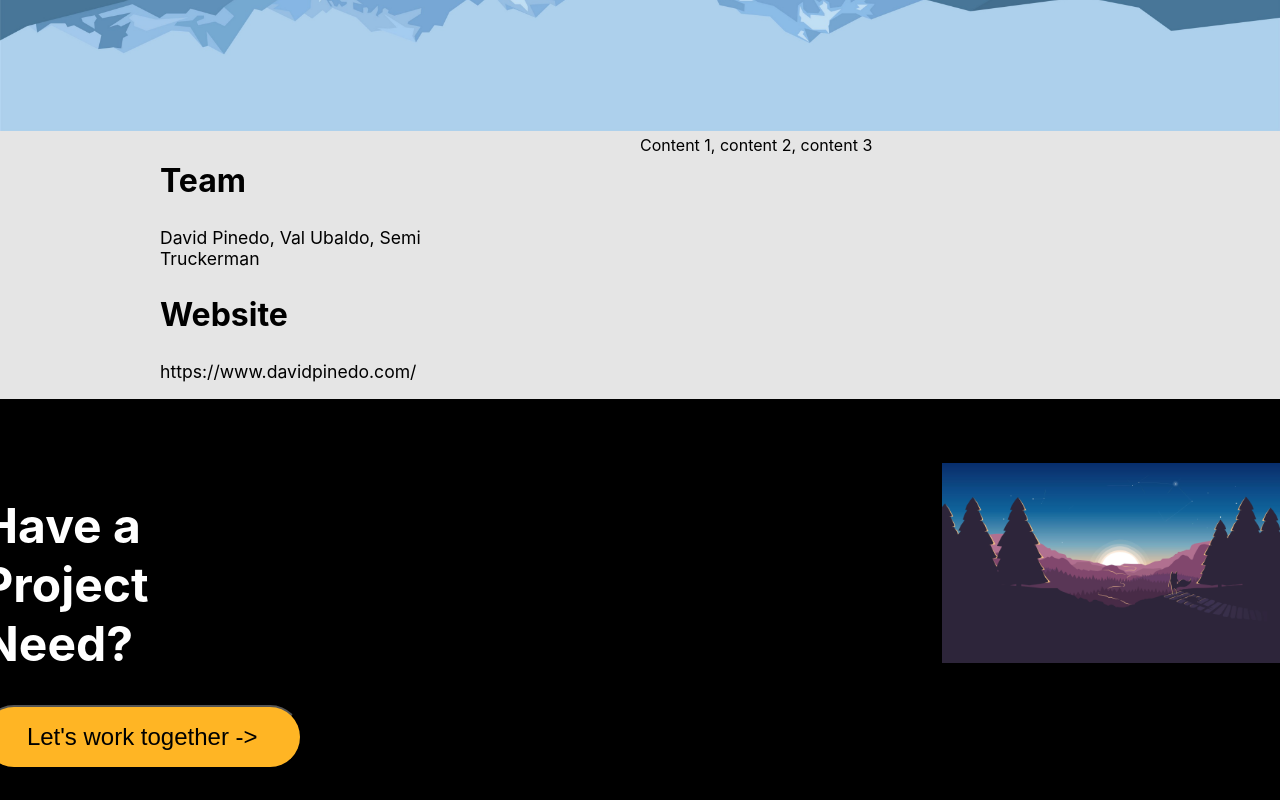
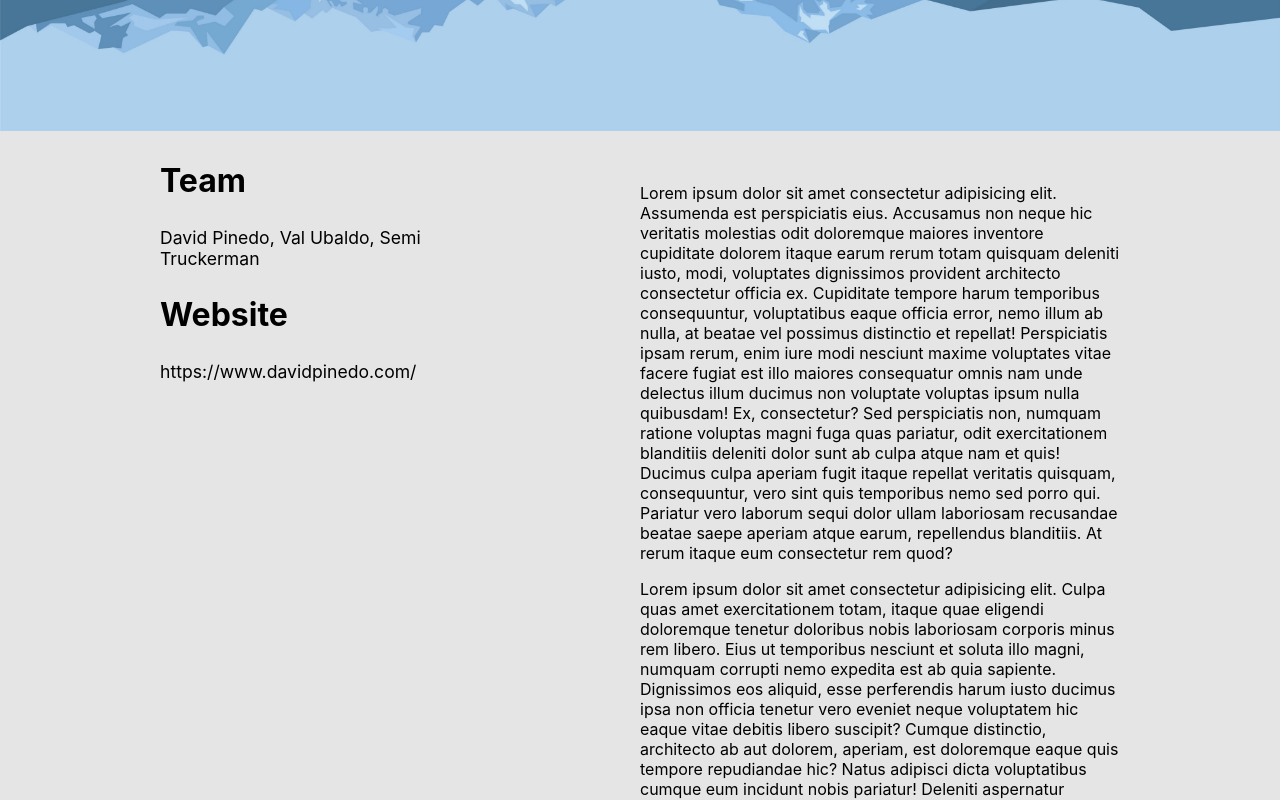
Before and after one commit to ltramos7/cwd-website-fe, a React (Create React App) app: page /blog/1 in a window 1280 px wide. Shown: the part 1000-1800 px from the top of the page. Built offline with nearby package versions, Linux system fonts and the light colour scheme.

Commit message:
blog detail - added and styled center content

```diff
--- a/src/components/blog/blog-detail/index.jsx
+++ b/src/components/blog/blog-detail/index.jsx
@@ -68,9 +68,15 @@ class BlogDetail extends React.Component {
         }
 
         function getMainContent(contentList){
+            let updatedContent = contentList.map(content => {
+                return(
+                    <p>{ content }</p>
+                )
+            })
+
             return(
                 <div className='blog-detail__main-content-center'>
-                    Content 1, content 2, content 3
+                    { updatedContent }
                 </div>
             )
         }
--- a/src/scss/_blog-detail.scss
+++ b/src/scss/_blog-detail.scss
@@ -9,14 +9,10 @@
             font-size: 3rem;
         }
 
-        // &-btns {
-        // }
-
         &-btn {
             margin-right: 2rem;
             height: 2rem;
             padding: 0 1rem 0 1rem;
-            // width: 10rem;
             border-radius: 1rem;
             background-color: $third-color;
             color: $white-color;
@@ -48,7 +44,7 @@
         }
 
         &-center {
-            padding-left: 10rem;
+            padding: 2rem 0 0 10rem;
         }
     }
 }
```
